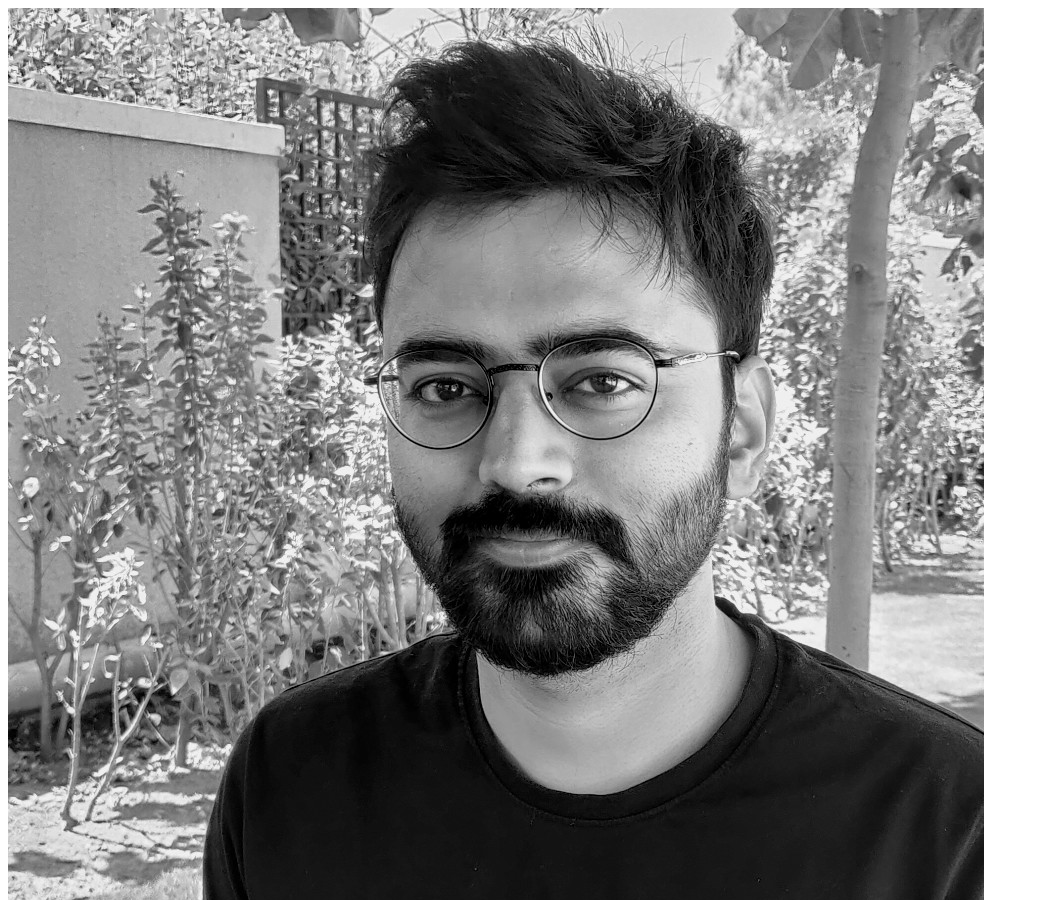
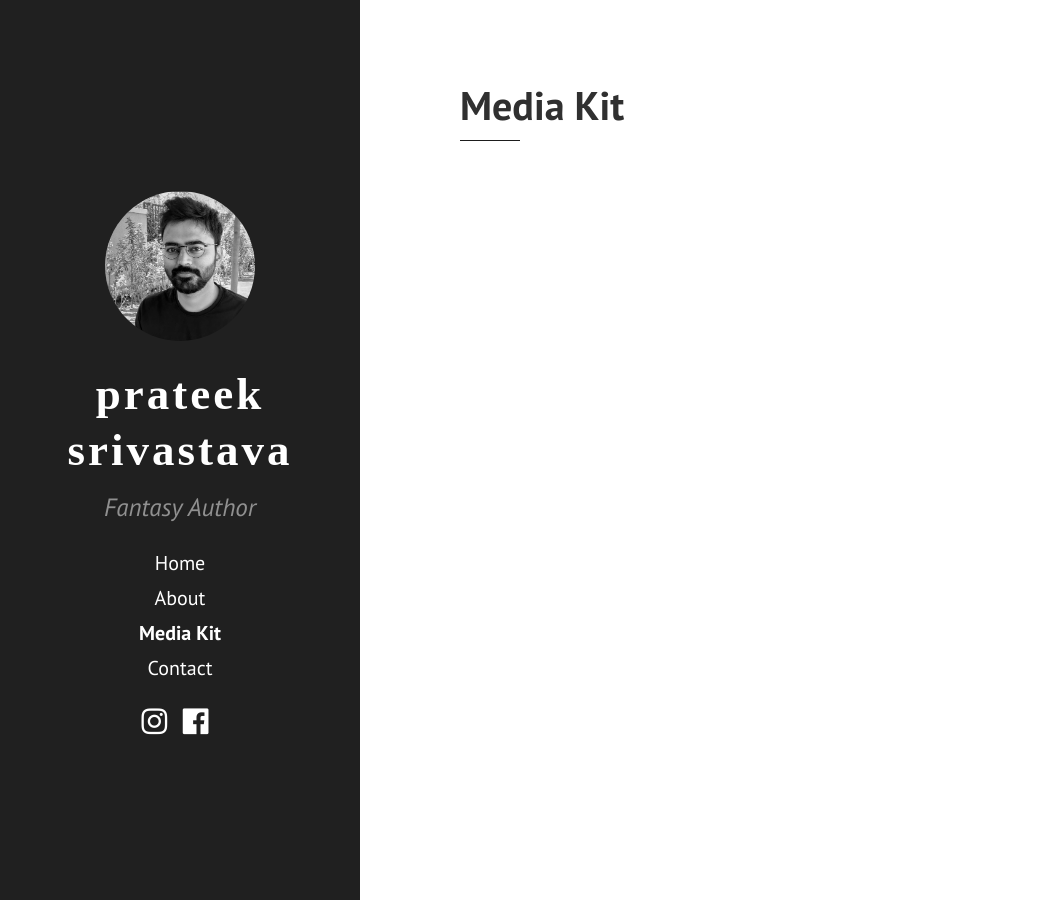
Before and after one commit to pratzo13/pratzo13.github.io, a Jekyll site: the page built from 02_media-kit.md, in a window 1280 px wide and 900 px high. Shown: the whole window, without its empty margins (0-1039 px from the left). Built offline with Jekyll 4.4.1, drawn with Linux system fonts in a browser that asks for light colours.

Commit message:
corrected path of css media

```diff
--- a/_includes/head.html
+++ b/_includes/head.html
@@ -12,19 +12,12 @@
   <link rel = "icon" href="/title-logo.png" type = "image/x-icon">
 
   <!-- CSS -->
-  <link rel="stylesheet" href="{{ site.baseurl }}public/css/poole.css">
-  <link rel="stylesheet" href="{{ site.baseurl }}public/css/syntax.css">
-  <link rel="stylesheet" href="{{ site.baseurl }}public/css/hyde.css">
-  <link rel="stylesheet" href="{{ site.baseurl }}public/css/picture-circle-wrapper.css">
-  <link rel="stylesheet" href="{{ site.baseurl }}public/css/name-logo.css">
-  <link rel="stylesheet" href="{{ site.baseurl }}public/css/misc.css">
+  <link rel="stylesheet" href="/public/css/poole.css">
+  <link rel="stylesheet" href="/public/css/syntax.css">
+  <link rel="stylesheet" href="/public/css/hyde.css">
+  <link rel="stylesheet" href="/public/css/picture-circle-wrapper.css">
+  <link rel="stylesheet" href="/public/css/name-logo.css">
+  <link rel="stylesheet" href="/public/css/misc.css">
   <link rel="stylesheet" href="http://fonts.googleapis.com/css?family=PT+Sans:400,400italic,700|Abril+Fatface">
   <link rel="stylesheet" href="https://stackpath.bootstrapcdn.com/font-awesome/4.7.0/css/font-awesome.min.css">
-
-  <!-- Icons -->
-  <link rel="apple-touch-icon-precomposed" sizes="144x144" href="{{ site.baseurl }}public/apple-touch-icon-144-precomposed.png">
-                                 <link rel="shortcut icon" href="{{ site.baseurl }}public/favicon.ico">
-
-  <!-- RSS -->
-  <link rel="alternate" type="application/rss+xml" title="RSS" href="/atom.xml">
 </head>
```
